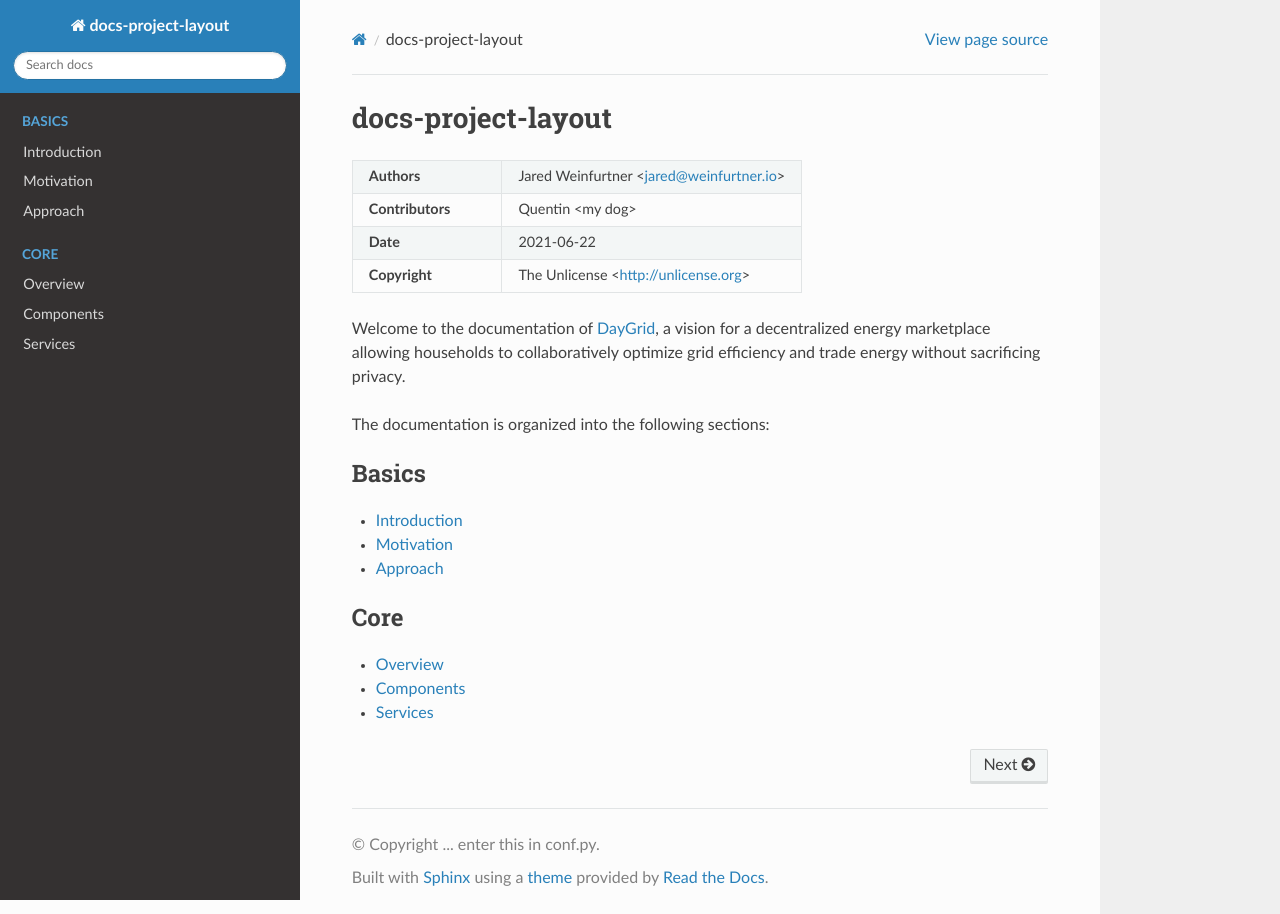
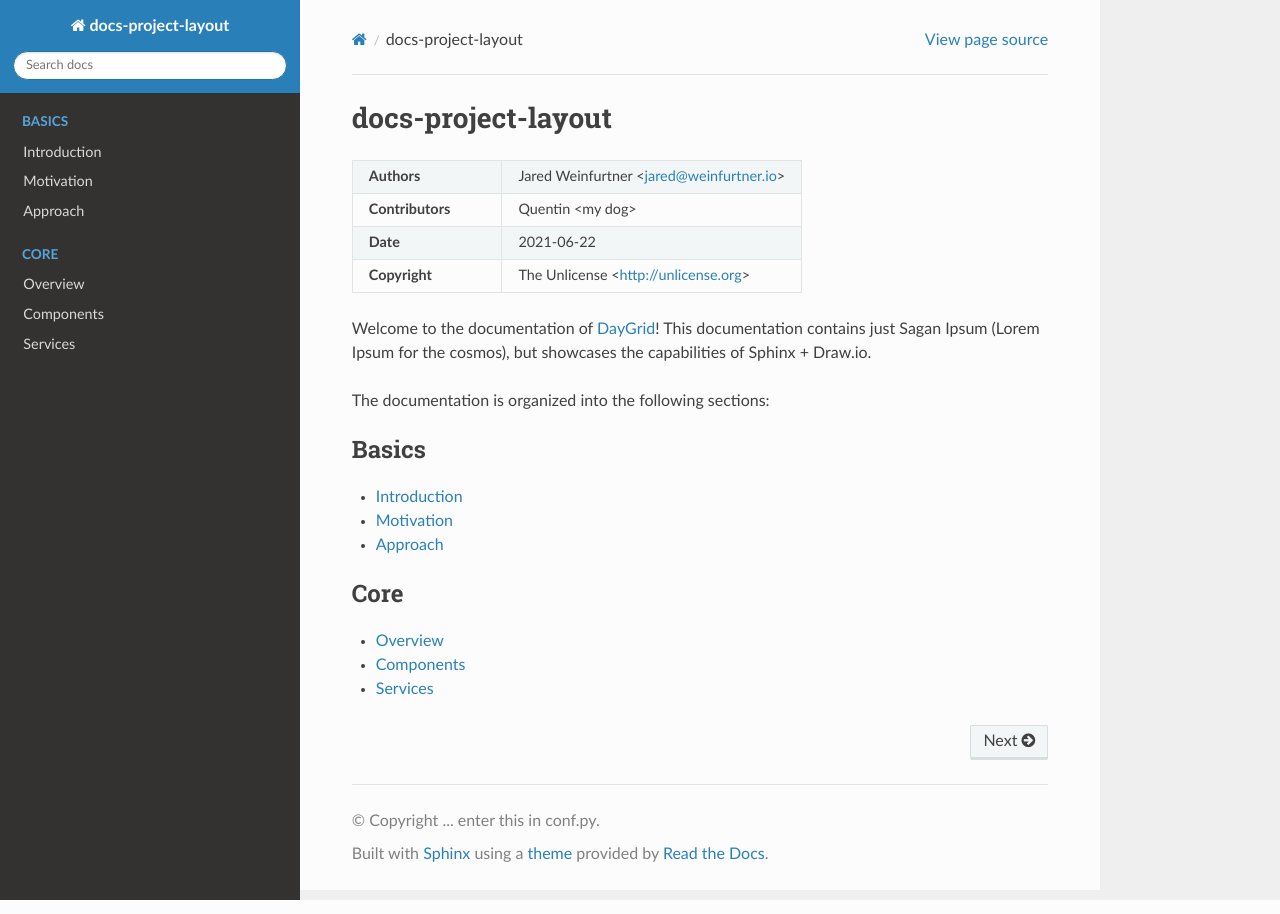
Before and after one commit to jaredweinfurtner/docs-project-layout, a Sphinx documentation site: the page built from docs/source/index.rst, in a window 1280 px wide. Built offline with Sphinx 7.4.7 and the Read the Docs theme 2.0.0, drawn with Linux system fonts in a browser that asks for light colours.

```diff
--- a/docs/source/index.rst
+++ b/docs/source/index.rst
@@ -16,7 +16,7 @@
    * - **Copyright**
      - The Unlicense <http://unlicense.org>
 
-Welcome to the documentation of `DayGrid <https://github.com/boschresearch/DayGrid>`_, a vision for a decentralized energy marketplace allowing households to collaboratively optimize grid efficiency and trade energy without sacrificing privacy.
+Welcome to the documentation of `DayGrid <https://github.com/boschresearch/DayGrid>`_!  This documentation contains just Sagan Ipsum (Lorem Ipsum for the cosmos), but showcases the capabilities of Sphinx + Draw.io.
 
 The documentation is organized into the following sections:
 
```
Also changed, not shown: README.md (+3 -1 lines).
